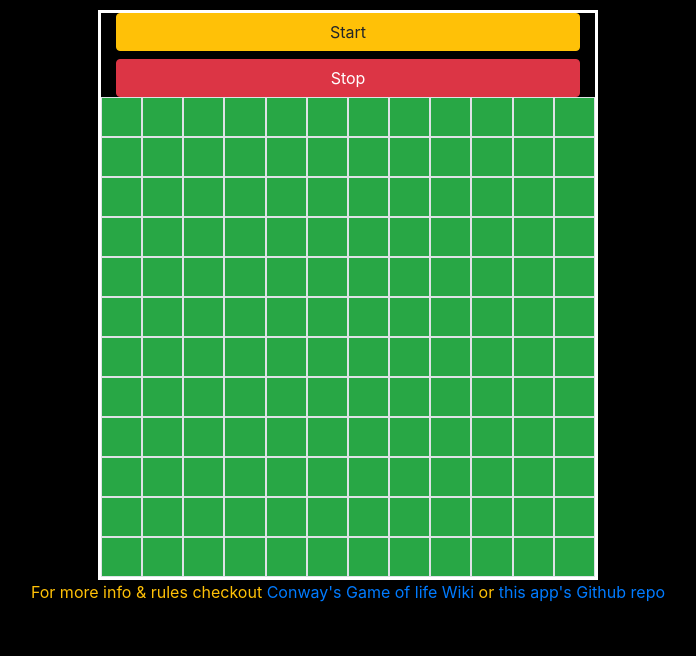
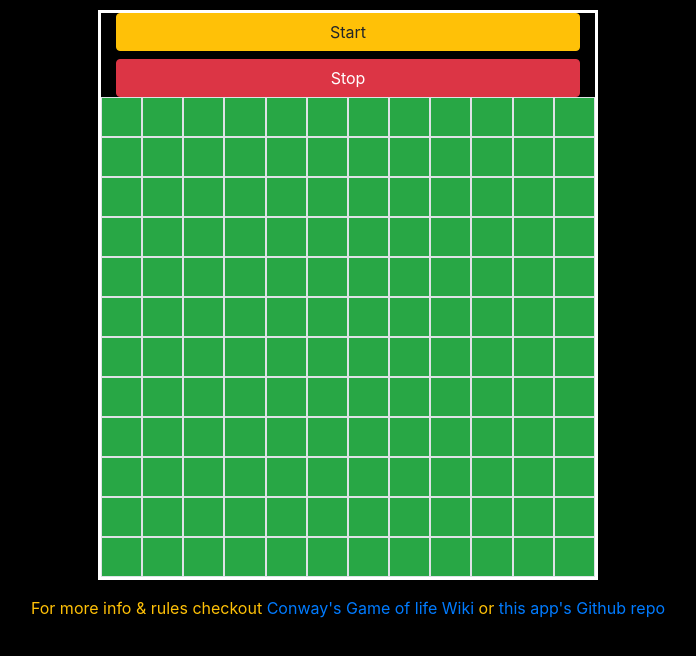
Before and after one commit to pathakshashank17/Conways-Game-of-Life-JS, a plain HTML site: page index.html in a window 1280 px wide. Shown: the part 70-726 px from the top of the page, without its empty margins (292-988 px from the left). Drawn offline with nearby package versions, Linux system fonts and the light colour scheme.

Commit message:
UI changes

```diff
--- a/index.html
+++ b/index.html
@@ -14,7 +14,7 @@
         <button id="start" type="button" class="btn btn-warning btn-block">Start</button>
         <button id="stop" type="button" class="btn btn-danger btn-block">Stop</button>
     </div>
-    <p class="text-center text-warning">For more info & rules checkout <a href="https://en.wikipedia.org/wiki/Conway%27s_Game_of_Life">Conway's Game of life Wiki</a> or <a href="https://github.com/pathakshashank17/Conways-Game-of-Life-JS">this app's Github repo</a></p>
+    <p class="text-center text-warning pt-3">For more info & rules checkout <a href="https://en.wikipedia.org/wiki/Conway%27s_Game_of_Life">Conway's Game of life Wiki</a> or <a href="https://github.com/pathakshashank17/Conways-Game-of-Life-JS">this app's Github repo</a></p>
     <!-- JavaScript(s) -->
     <script src="https://ajax.googleapis.com/ajax/libs/jquery/3.5.1/jquery.min.js"></script>
     <script src="https://cdn.jsdelivr.net/npm/popper.js@1.16.0/dist/umd/popper.min.js" integrity="sha384-Q6E9RHvbIyZFJoft+2mJbHaEWldlvI9IOYy5n3zV9zzTtmI3UksdQRVvoxMfooAo" crossorigin="anonymous"></script>
```
